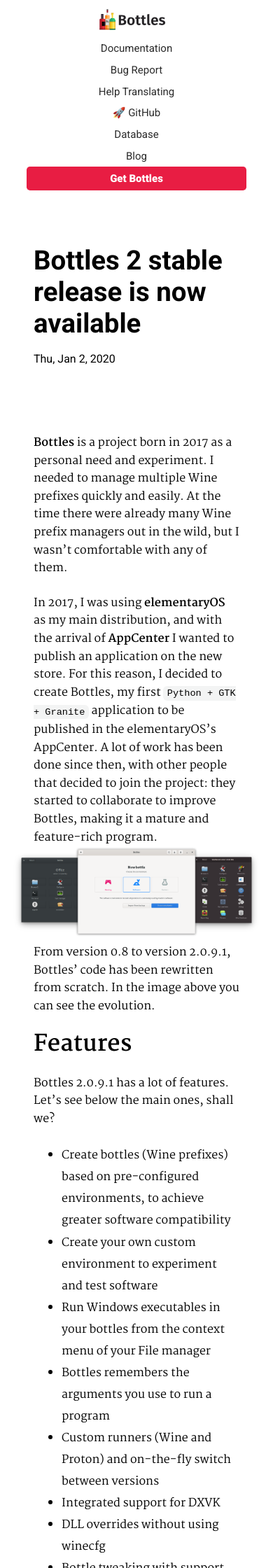
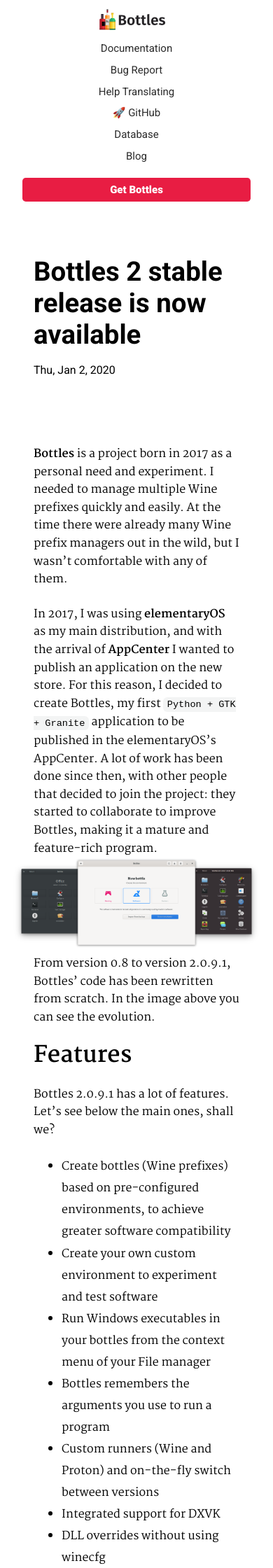
Before and after one commit to bottlesdevs/website, a Jekyll site: the page built from _posts/2020-01-02-bottles-2-stable-release.md, in a window 390 px wide. Shown: the top 2240 px of the page at 70% size. Built offline with Jekyll 4.4.1, drawn with Linux system fonts in a browser that asks for light colours; comment, search, counter and statistics services are not loaded.

Commit message:
Improve mobile

```diff
--- a/assets/css/style.css
+++ b/assets/css/style.css
@@ -333,7 +333,7 @@
     margin: 0 -4rem;
 }
 
-pre > code {
+pre>code {
     line-height: 1.6em;
     overflow: auto;
     padding: 30px;
@@ -388,7 +388,7 @@
     margin: 0;
 }
 
-p > code {
+p>code {
     padding: .2em .4em;
     margin: 0;
     font-size: 85%;
@@ -416,6 +416,7 @@
 }
 
 @media screen and (max-width:745px) {
+
     .container.small,
     .container.medium,
     .container.large {
@@ -436,10 +437,6 @@
 
     nav {
         text-align: center;
-    }
-
-    nav a {
-        display: block;
     }
 
     section.hero h1 {
@@ -481,3 +478,29 @@
         margin: 0 -2rem;
     }
 }
+
+@media screen and (max-width:860px) {
+    nav {
+        text-align: center;
+    }
+
+    nav a.brand {
+        float: none;
+        display: block;
+    }
+}
+
+@media screen and (max-width:751px) {
+
+    .button,
+    nav a.button {
+        display: block;
+        margin: 1rem 0 0 0
+    }
+}
+
+@media screen and (max-width:626px) {
+    nav a {
+        display: block;
+    }
+}
```
